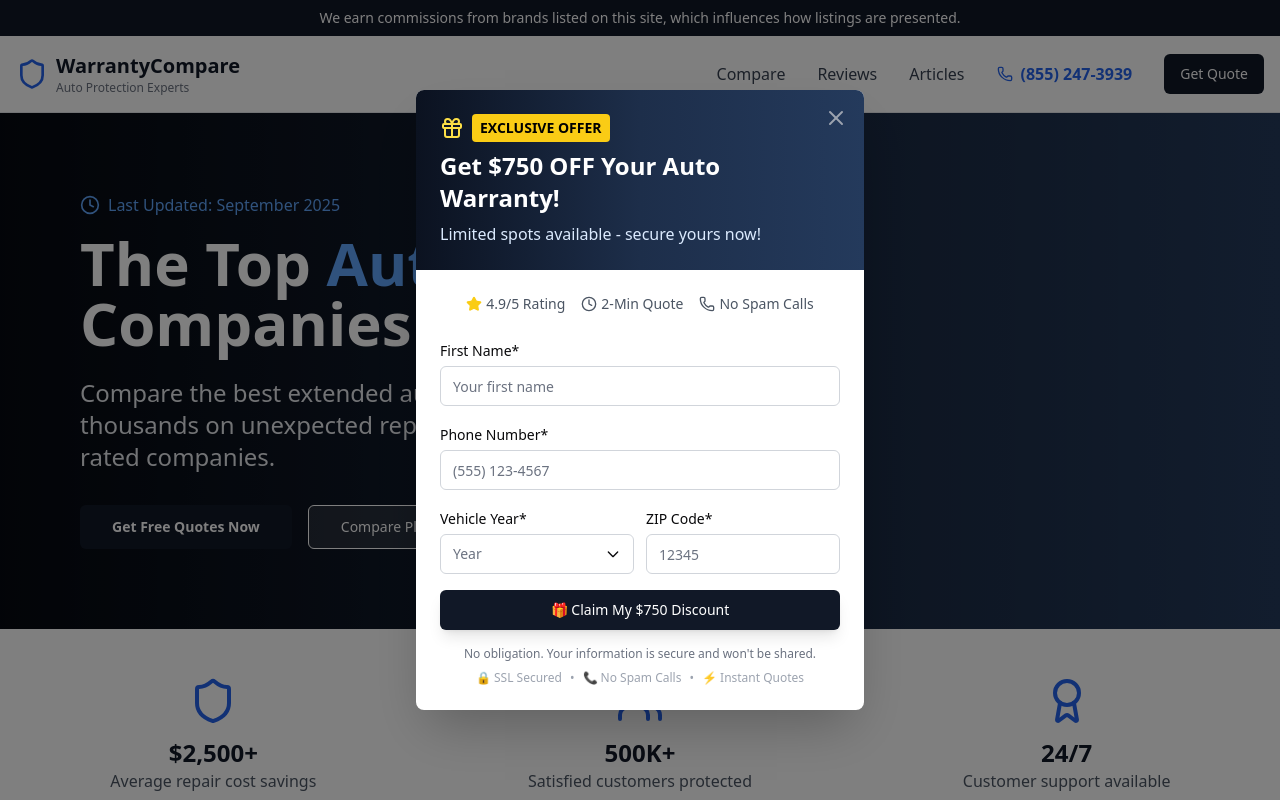
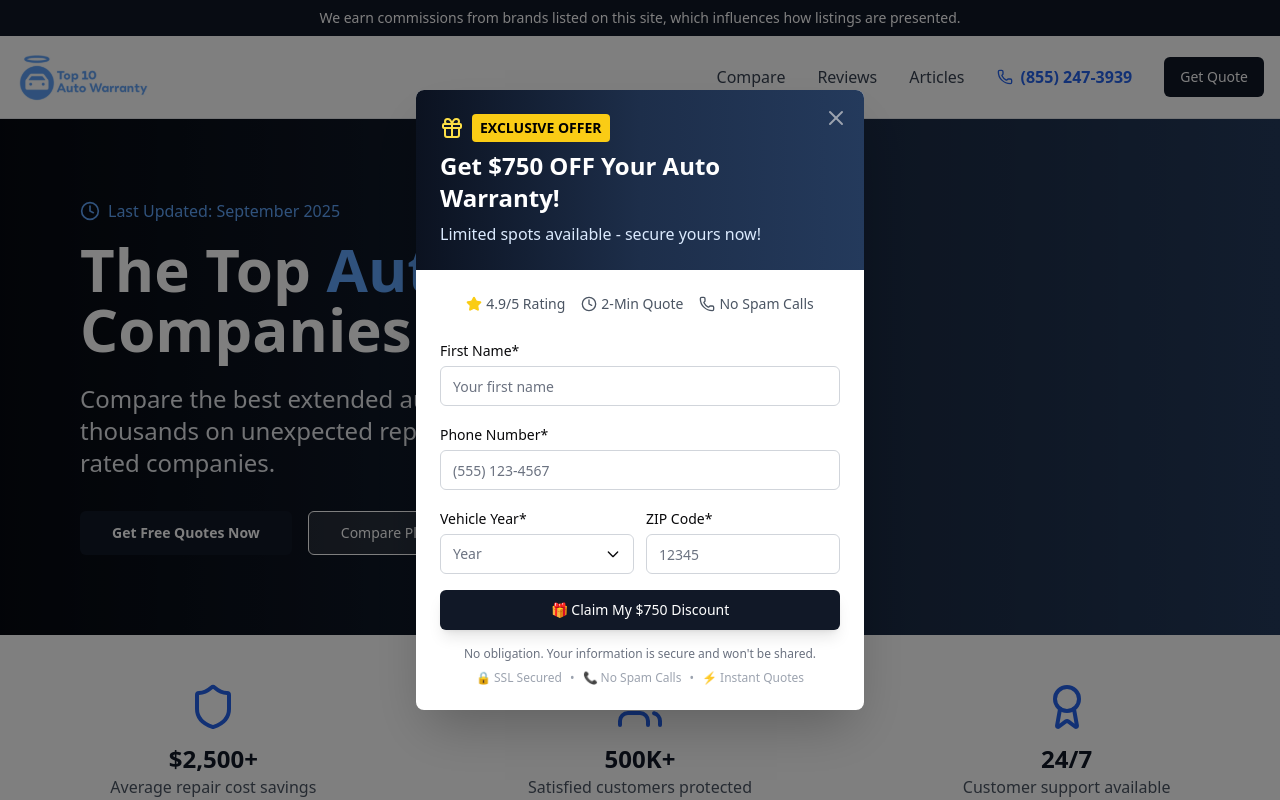
Before and after one commit to neharawat2000/car-warranty-demo, a Next.js app: page / in a window 1280 px wide. Shown: the top 800 px of the page. Built offline with nearby package versions, Linux system fonts and the light colour scheme.

Commit message:
"commits"

```diff
--- a/src/components/Header.tsx
+++ b/src/components/Header.tsx
@@ -3,6 +3,8 @@
 import { useState } from "react"
 import { Button } from "@/components/ui/button"
 import { Menu, X, Shield, Phone } from "lucide-react"
+import Image from "next/image";
+import logo from "../assets/Logo.svg";
 
 export default function Header() {
   const [isMenuOpen, setIsMenuOpen] = useState(false)
@@ -21,11 +23,12 @@ export default function Header() {
         <div className="flex items-center justify-between">
           {/* Logo */}
           <div className="flex items-center space-x-2">
-            <Shield className="text-blue-600" size={32} />
-            <div>
+            {/* <Shield className="text-blue-600" size={32} /> */}
+            {/* <div>
               <h1 className="text-xl font-bold text-gray-900">WarrantyCompare</h1>
               <p className="text-xs text-gray-500">Auto Protection Experts</p>
-            </div>
+            </div> */}
+            <Image src={logo} alt="company-logo" className="h-[50px] w-fit"/>
           </div>
 
           {/* Desktop Navigation */}
```
Also changed, not shown: src/assets/Logo.svg (added).
